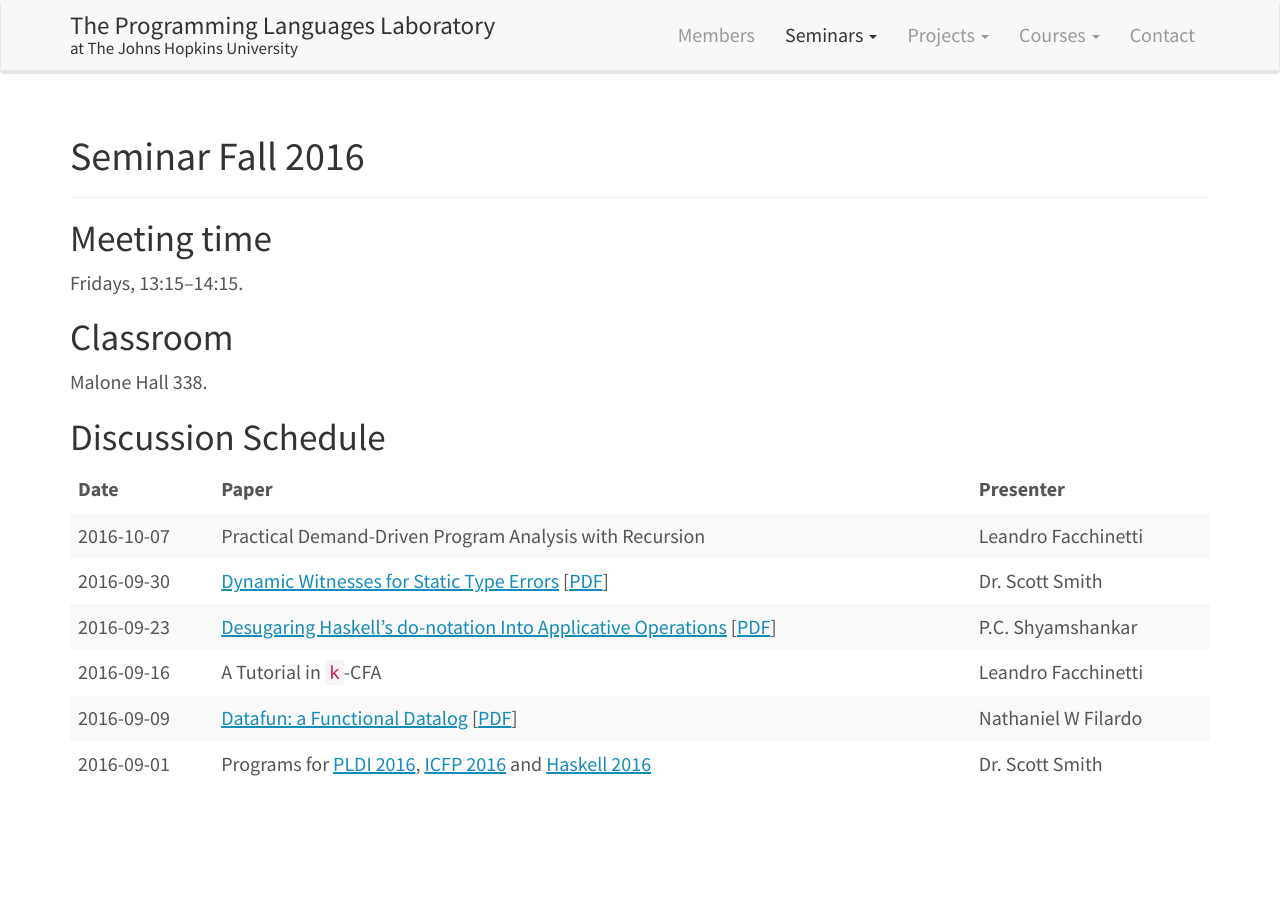
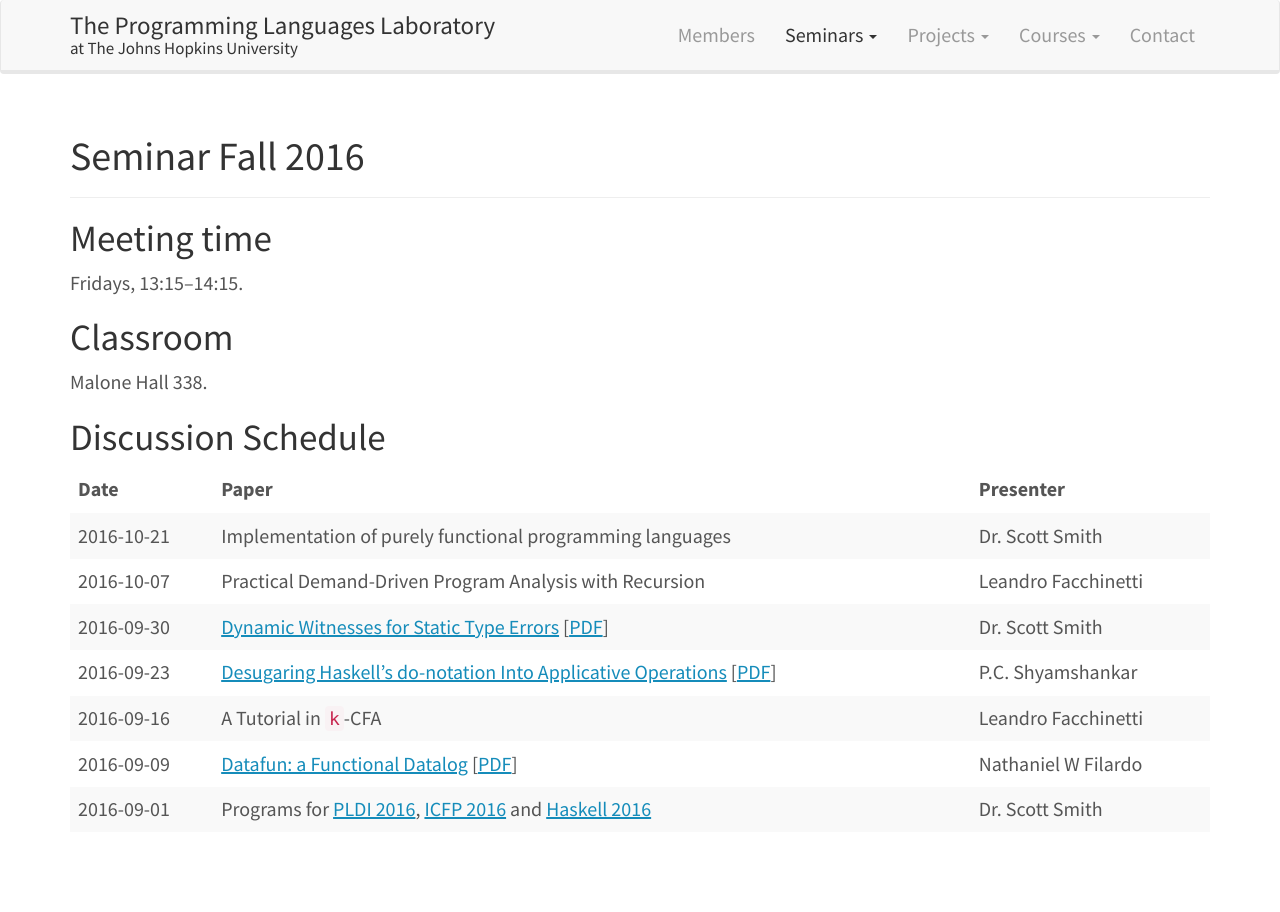
Before and after one commit to JHU-PL-Lab/www-pl-lab, a Jekyll site: the page built from seminars/fall-2016.md, in a window 1280 px wide. Built offline with Jekyll 4.4.1, drawn with Linux system fonts in a browser that asks for light colours.

Commit message:
Add 2016-10-21 seminar

```diff
--- a/seminars/fall-2016.md
+++ b/seminars/fall-2016.md
@@ -18,6 +18,7 @@ Discussion Schedule
 
 |       Date | Paper                                                                                                                                                                                                                                                             | Presenter           |
 |------------+-------------------------------------------------------------------------------------------------------------------------------------------------------------------------------------------------------------------------------------------------------------------+---------------------|
+| 2016-10-21 | Implementation of purely functional programming languages                                                                                                                                                                                                         | Dr. Scott Smith     |
 | 2016-10-07 | Practical Demand-Driven Program Analysis with Recursion                                                                                                                                                                                                           | Leandro Facchinetti |
 | 2016-09-30 | [Dynamic Witnesses for Static Type Errors](https://arxiv.org/abs/1606.07557) [[PDF](https://arxiv.org/pdf/1606.07557v1.pdf)]                                                                                                                                      | Dr. Scott Smith     |
 | 2016-09-23 | [Desugaring Haskell’s do-notation Into Applicative Operations](http://dl.acm.org/citation.cfm?id=2976007) [[PDF](http://research.microsoft.com/en-us/um/people/simonpj/papers/list-comp/applicativedo.pdf)]                                                       | P.C. Shyamshankar   |
```
